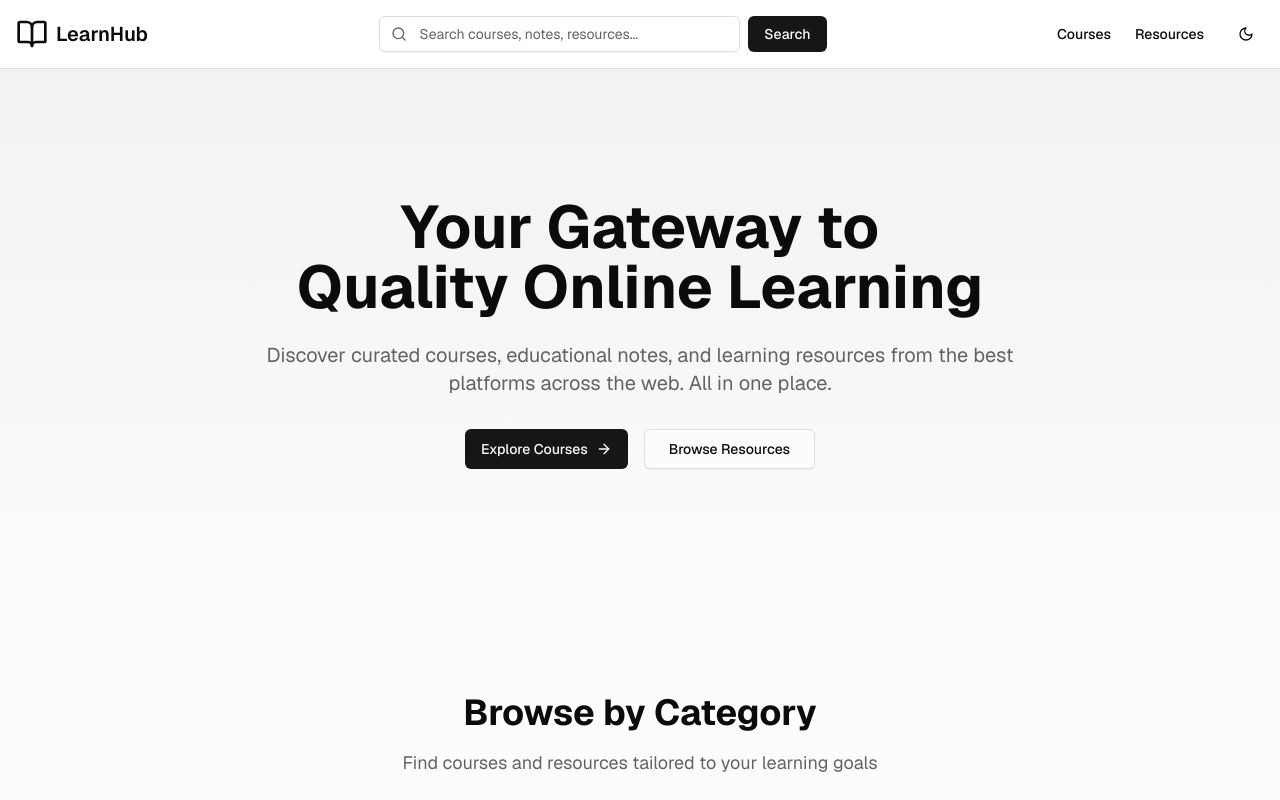
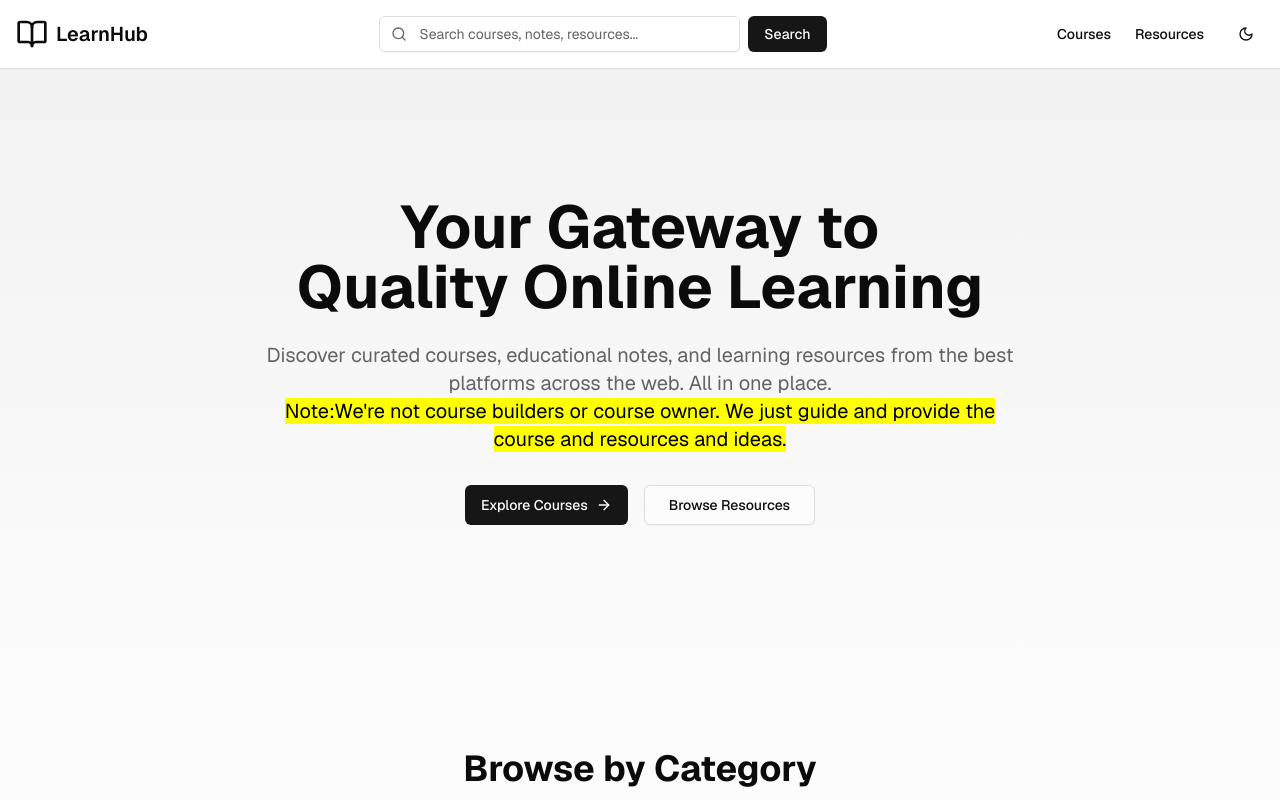
Before and after one commit to adhikarisumit/course-, a Next.js app: page / in a window 1280 px wide. Shown: the top 800 px of the page. Built offline with nearby package versions, Linux system fonts and the light colour scheme.

Commit message:
Note added

```diff
--- a/components/hero.tsx
+++ b/components/hero.tsx
@@ -19,7 +19,7 @@ export function Hero() {
           <h1 className="text-4xl md:text-6xl font-bold mb-6 text-balance">Your Gateway to Quality Online Learning</h1>
           <p className="text-lg md:text-xl text-muted-foreground mb-8 text-pretty">
             Discover curated courses, educational notes, and learning resources from the best platforms across the web.
-            All in one place.
+            All in one place.<br></br><mark>Note:We're not course builders or course owner. We just guide and provide the course and resources and ideas.</mark>
           </p>
           <div className="flex flex-col sm:flex-row gap-4 justify-center">
             <Button size="lg" className="gap-2" onClick={scrollToCourses}>
--- a/tsconfig.json
+++ b/tsconfig.json
@@ -15,7 +15,7 @@
     "moduleResolution": "bundler",
     "resolveJsonModule": true,
     "isolatedModules": true,
-    "jsx": "preserve",
+    "jsx": "react-jsx",
     "incremental": true,
     "plugins": [
       {
```
